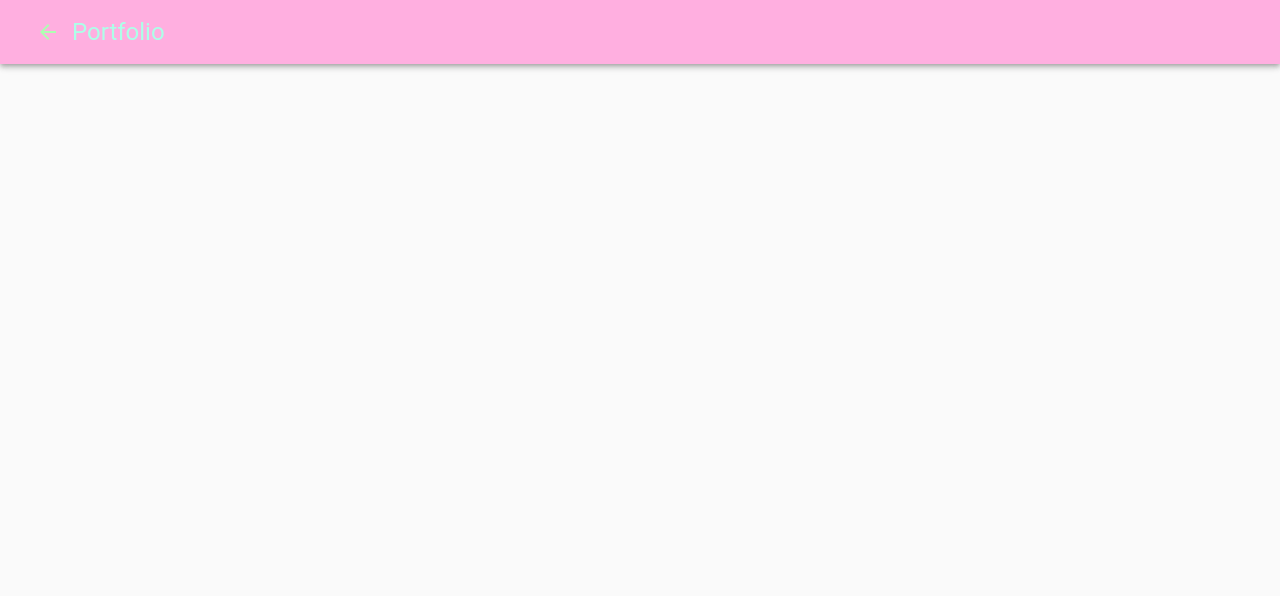
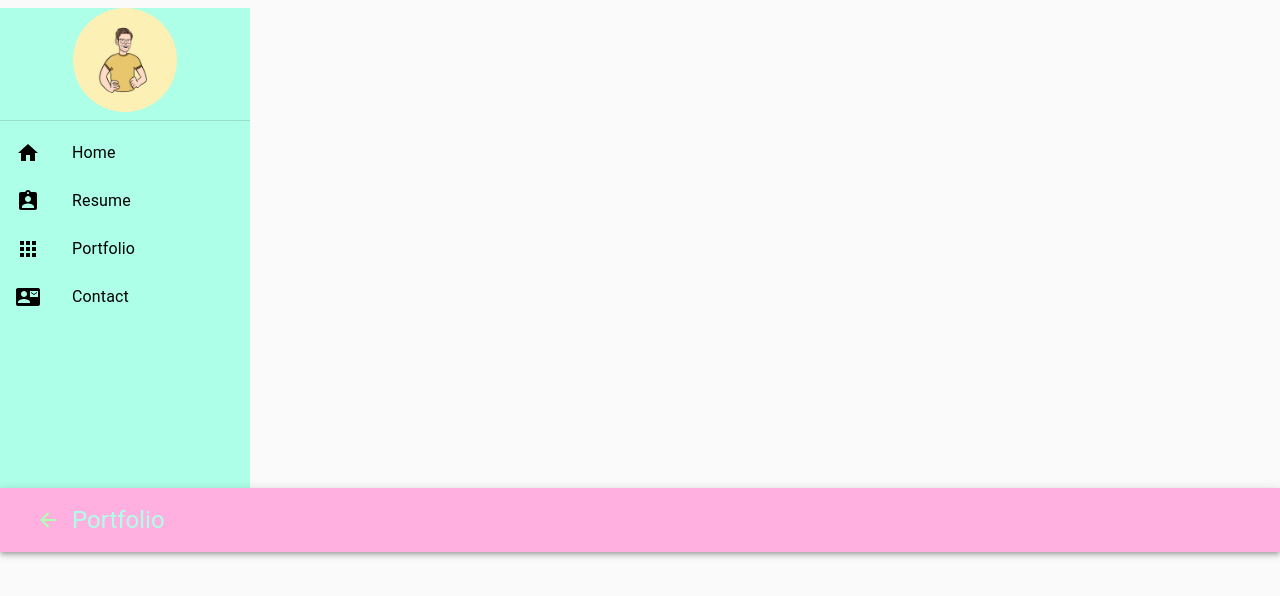
Before and after one commit to jkwagneriii/JakeWebsiteReact, a React (Create React App) app in the folder client/: page / in a window 1280 px wide. Shown: the top 596 px of the page. Built offline with nearby package versions, Linux system fonts and the light colour scheme.

Commit message:
Navbar component filled out. Going to work on toggle function

```diff
--- a/client/src/components/Navbar.js
+++ b/client/src/components/Navbar.js
@@ -1,10 +1,12 @@
 import React from 'react'
+import {makeStyles} from '@material-ui/core/styles'
 import {
 AppBar,
 Toolbar,
 ListItem,
 IconButton,
 ListItemText,
+ListItemIcon,
 Avatar,
 Divider,
 List,
@@ -18,9 +20,63 @@
 Apps,
 ContactMail
 } from '@material-ui/icons'
+import avatar from '../images/avatar.JPG'
+
+// CSS STYLING
+const useStyles = makeStyles(theme=>({
+    menuSliderContainer: {
+        width: 250,
+        background: "#ADFFE8",
+        height: "30rem"
+    },
+    avatar: {
+        display: "block",
+        margin: "0.5rem auto",
+        width: theme.spacing(13),
+        height: theme.spacing(13)
+    },
+    listItem: {
+        color: "black"
+    }
+}));
+
+const menuItems = [
+    {
+        listIcon: <Home/>,
+        listText: "Home"
+    },
+    {
+        listIcon: <AssignmentInd/>,
+        listText: "Resume"
+    },
+    {
+        listIcon: <Apps/>,
+        listText: "Portfolio"
+    },
+    {
+        listIcon: <ContactMail/>,
+        listText: "Contact"
+    },
+]
 
 const Navbar = () => {
+    const classes = useStyles()
     return (
+        <>
+        <Box className={classes.menuSliderContainer} component="div">
+            <Avatar className={classes.avatar} src={avatar} alt="Jake Wagner" />
+            <Divider />
+            <List>
+                {menuItems.map((lsItem, key)=>(
+                <ListItem button key={key}>
+                    <ListItemIcon className={classes.listItem}>
+                        {lsItem.listIcon}
+                    </ListItemIcon>
+                    <ListItemText className={classes.listItem} primary={lsItem.listText}/>
+                </ListItem>
+                ))}
+            </List>
+        </Box>
         <Box component="nav">
             <AppBar position="static" style={{background: '#FFAFE0'}}>
                 <Toolbar>
@@ -33,6 +89,7 @@
                 </Toolbar>
             </AppBar>
         </Box>
+        </>
     )
 }
 
```
Also changed, not shown: client/src/images/avatar.JPG (added).
